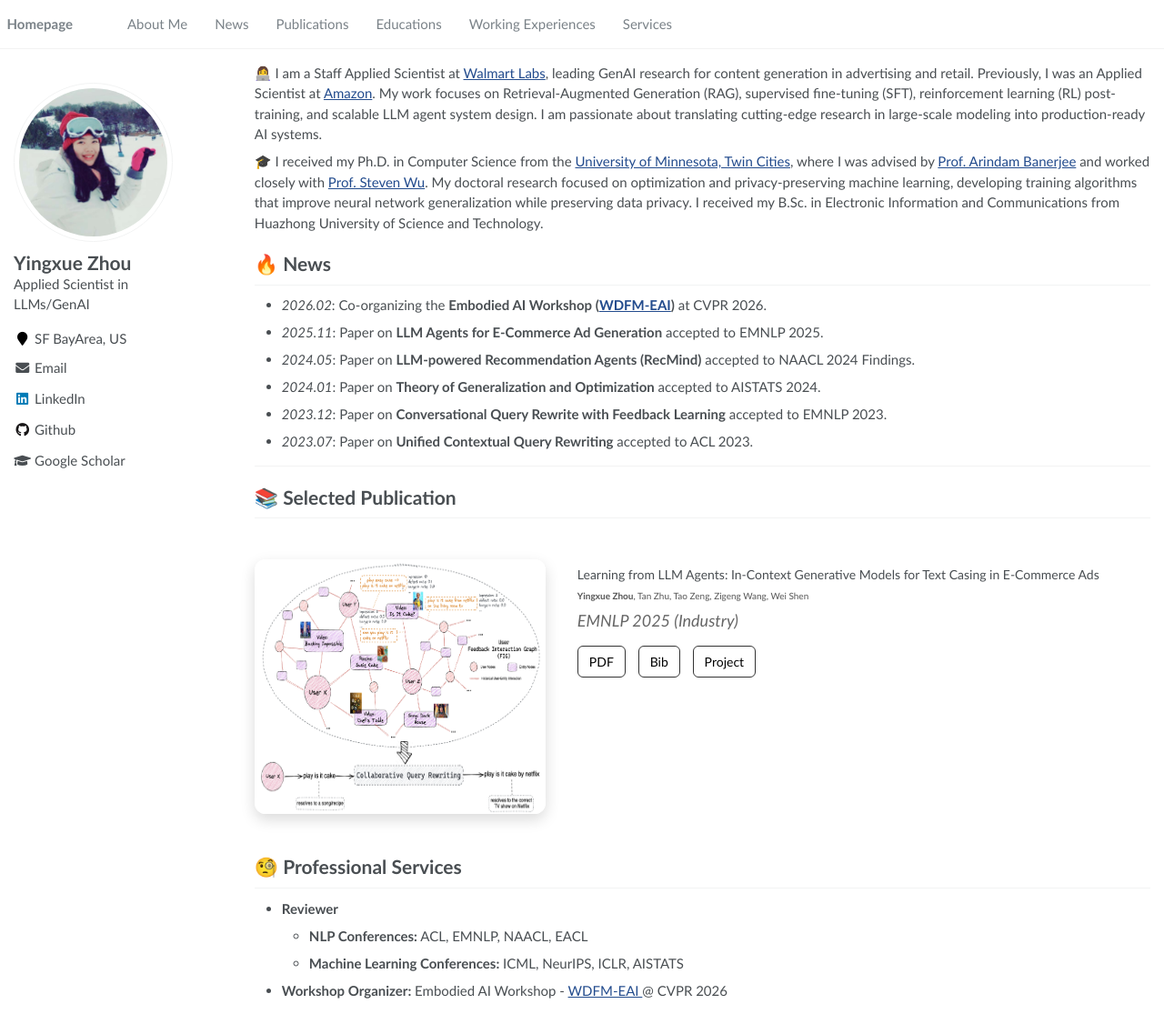
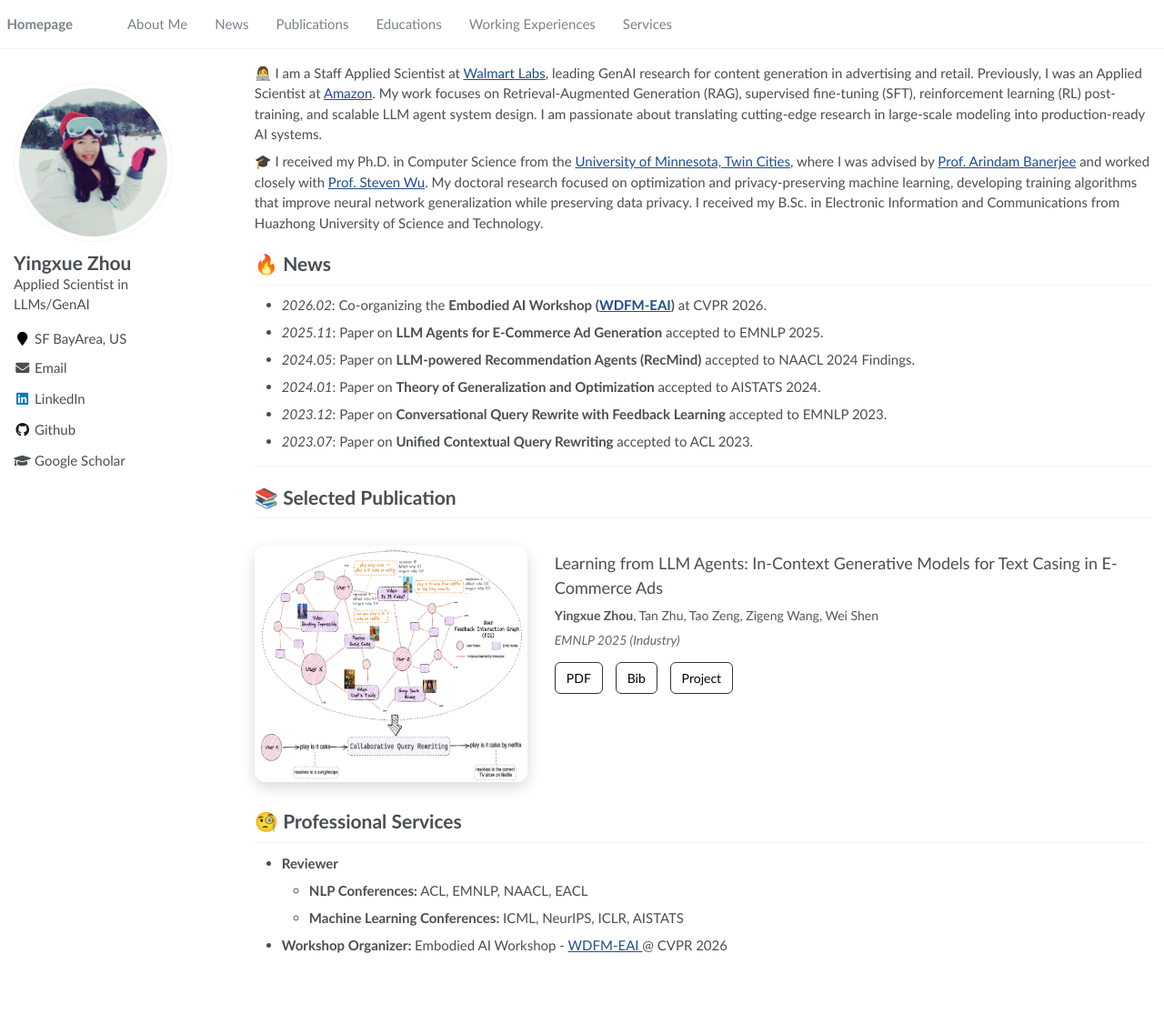
Before and after one commit to yzhou0877/yzhou0877.github.io, a Jekyll site: the page built from _pages/about.md, in a window 1280 px wide and 1115 px high. Shown: the whole window at 91% size. Built offline with Jekyll 4.4.1, drawn with Linux system fonts in a browser that asks for light colours.

Commit message:
Update _publications.scss

```diff
--- a/_sass/_publications.scss
+++ b/_sass/_publications.scss
@@ -1,13 +1,13 @@
 .pub-item {
   display: flex;
-  gap: 35px;
-  margin: 45px 0;
+  gap: 30px;
+  margin: 30px 0;
   align-items: flex-start;
 }
 
 .pub-img {
-  width: 320px;
-  height: 280px;
+  width: 300px;
+  height: 260px;
   border-radius: 12px;
   box-shadow: 0 6px 16px rgba(0,0,0,0.15);
 }
@@ -17,20 +17,20 @@
 }
 
 .pub-title {
-  font-weight: 500;
-  font-size: 14px;
+  font-weight: 550;
+  font-size: 18px;
   margin: 6px 0;
 }
 
 .pub-authors {
   color: #555;
-  font-size: 10px;
+  font-size: 14px;
   margin-bottom: 6px;
 }
 
 .pub-venue {
   font-style: italic;
-  font-size: 18px;
+  font-size: 14px;
   margin-bottom: 14px;
   color: #666;
 }
```
